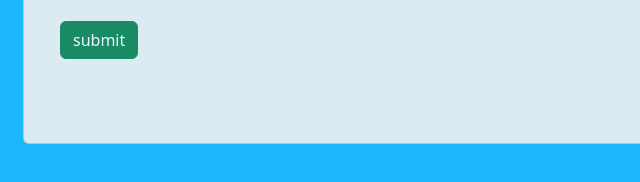
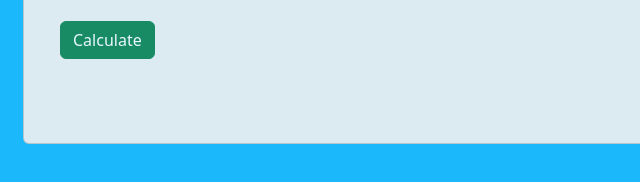
Before and after one commit to sobujpata/assignments-1, a plain HTML site: page calculator/index.html in a window 1280 px wide. Shown: the part 406-588 px from the top of the page, 249-889 px from the left. Drawn offline with nearby package versions, Linux system fonts and the light colour scheme.

Commit message:
Change Button name

```diff
--- a/calculator/index.html
+++ b/calculator/index.html
@@ -46,7 +46,7 @@
                             </div>
                             <div class="form-group">
                                 <br>
-                                <input onclick="calculate()" type="button" value="submit" name="submit" class="btn btn-success">
+                                <input onclick="calculate()" type="button" value="Calculate" name="submit" class="btn btn-success">
                             </div>
                         </form>
                         <div class="mt-3" id="result"></div>
```
